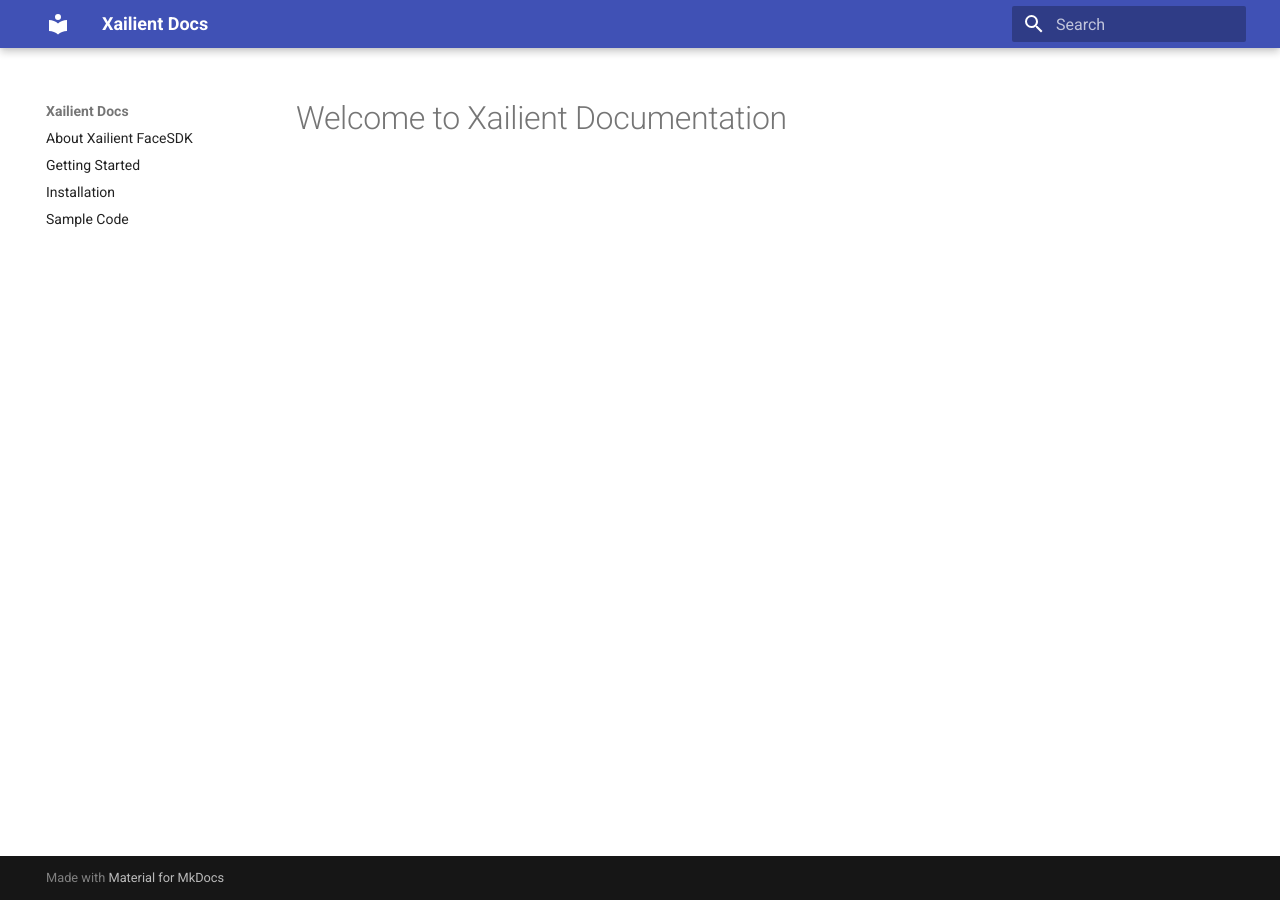
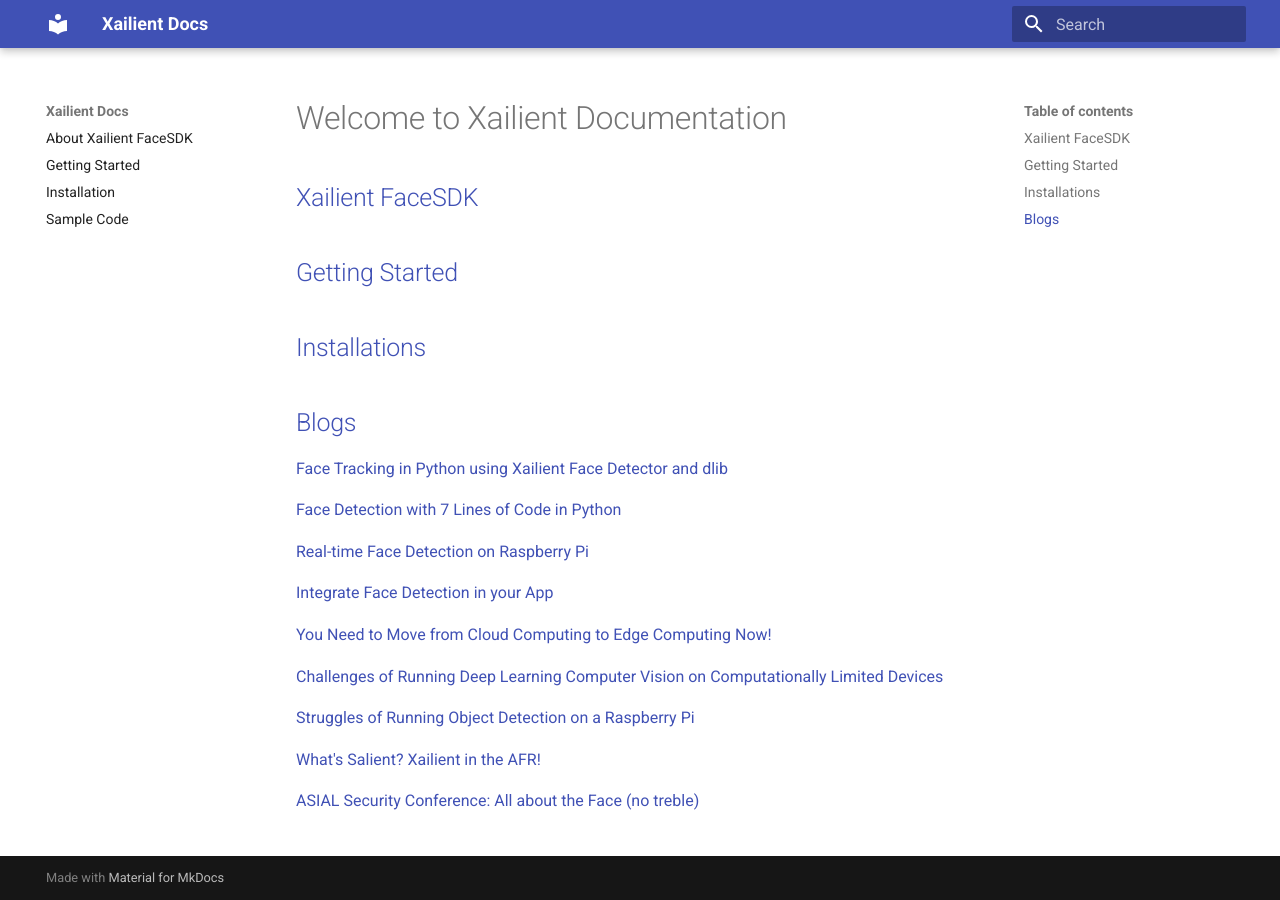
Before and after one commit to xailient-public/face_detector, an MkDocs documentation site: the page built from docs/index.md, in a window 1280 px wide. Built offline with MkDocs 1.6.1 and Material for MkDocs 9.7.7, drawn with Linux system fonts in a browser that asks for light colours.

Commit message:
Updated ReadMe and index.md

```diff
--- a/docs/index.md
+++ b/docs/index.md
@@ -1 +1,27 @@
 # Welcome to Xailient Documentation
+
+## [Xailient FaceSDK](https://xailient-face-detection-sdk.readthedocs.io/en/latest/XailientFaceSDK/)
+
+## [Getting Started](https://xailient-face-detection-sdk.readthedocs.io/en/latest/getting_started/)
+
+## [Installations](https://xailient-face-detection-sdk.readthedocs.io/en/latest/installation/)
+
+## [Blogs](https://www.xailient.com/blog)
+
+[Face Tracking in Python using Xailient Face Detector and dlib](https://www.xailient.com/post/face-tracking-python-dlib)
+
+[Face Detection with 7 Lines of Code in Python](https://www.xailient.com/post/face-detection-code-python)
+
+[Real-time Face Detection on Raspberry Pi](https://www.xailient.com/post/real-time-face-detection-on-raspberry-pi)
+
+[Integrate Face Detection in your App](https://www.xailient.com/post/integrate-face-detection-in-your-app)
+
+[You Need to Move from Cloud Computing to Edge Computing Now!](https://www.xailient.com/post/cloud-computing-to-edge-computing)
+
+[Challenges of Running Deep Learning Computer Vision on Computationally Limited Devices](https://www.xailient.com/post/challenges-of-running-deep-learning-computer-vision-on-computationally-limited-devices)
+
+[Struggles of Running Object Detection on a Raspberry Pi](https://www.xailient.com/post/struggles-of-running-object-detection-on-a-raspberry-pi)
+
+[What's Salient? Xailient in the AFR!](https://www.xailient.com/post/what-s-salient-xailient-in-the-afr)
+
+[ASIAL Security Conference: All about the Face (no treble)](https://www.xailient.com/post/asial-security-conference-all-about-facial-recognition)
```
Also changed, not shown: docs/README.md (+23 -5 lines).
